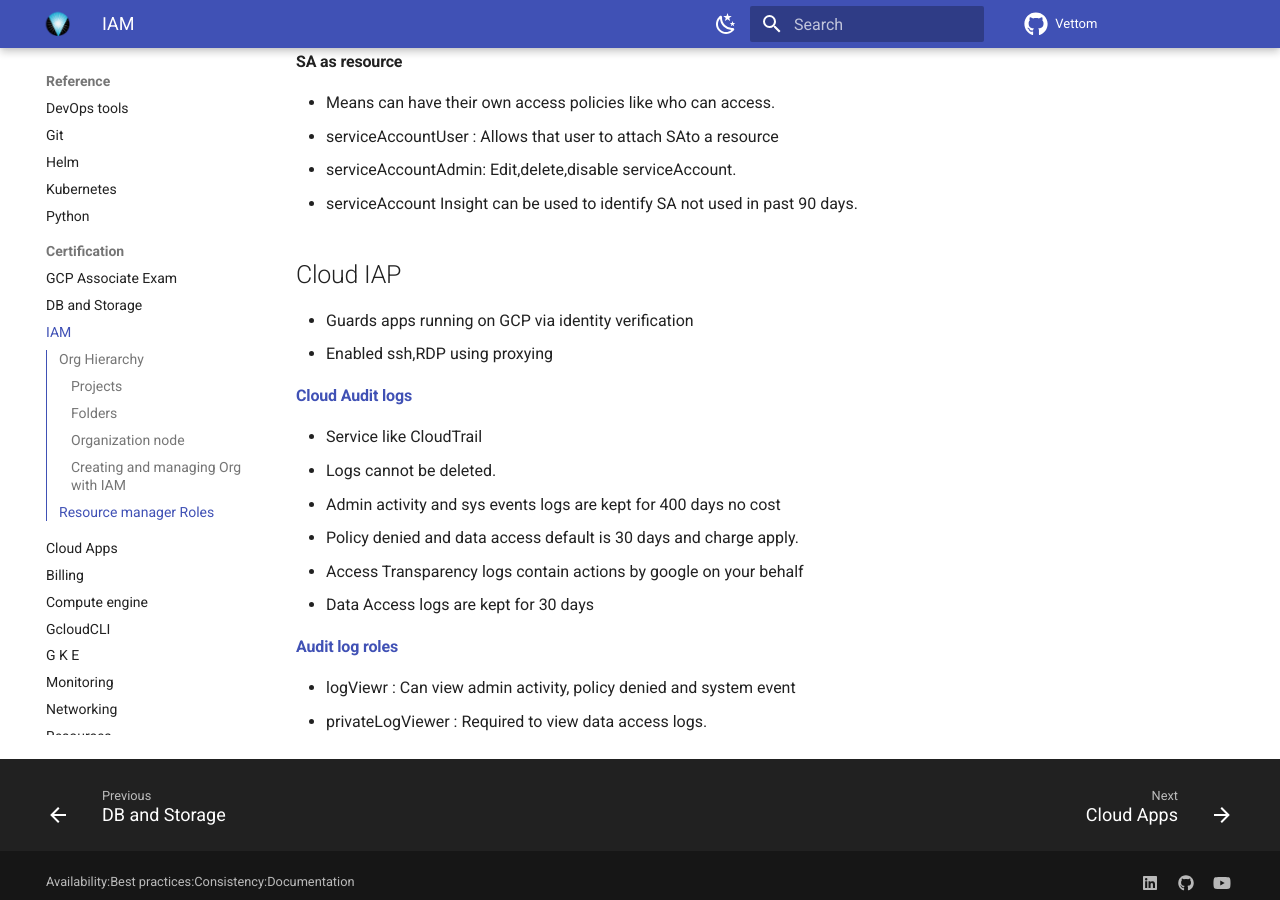
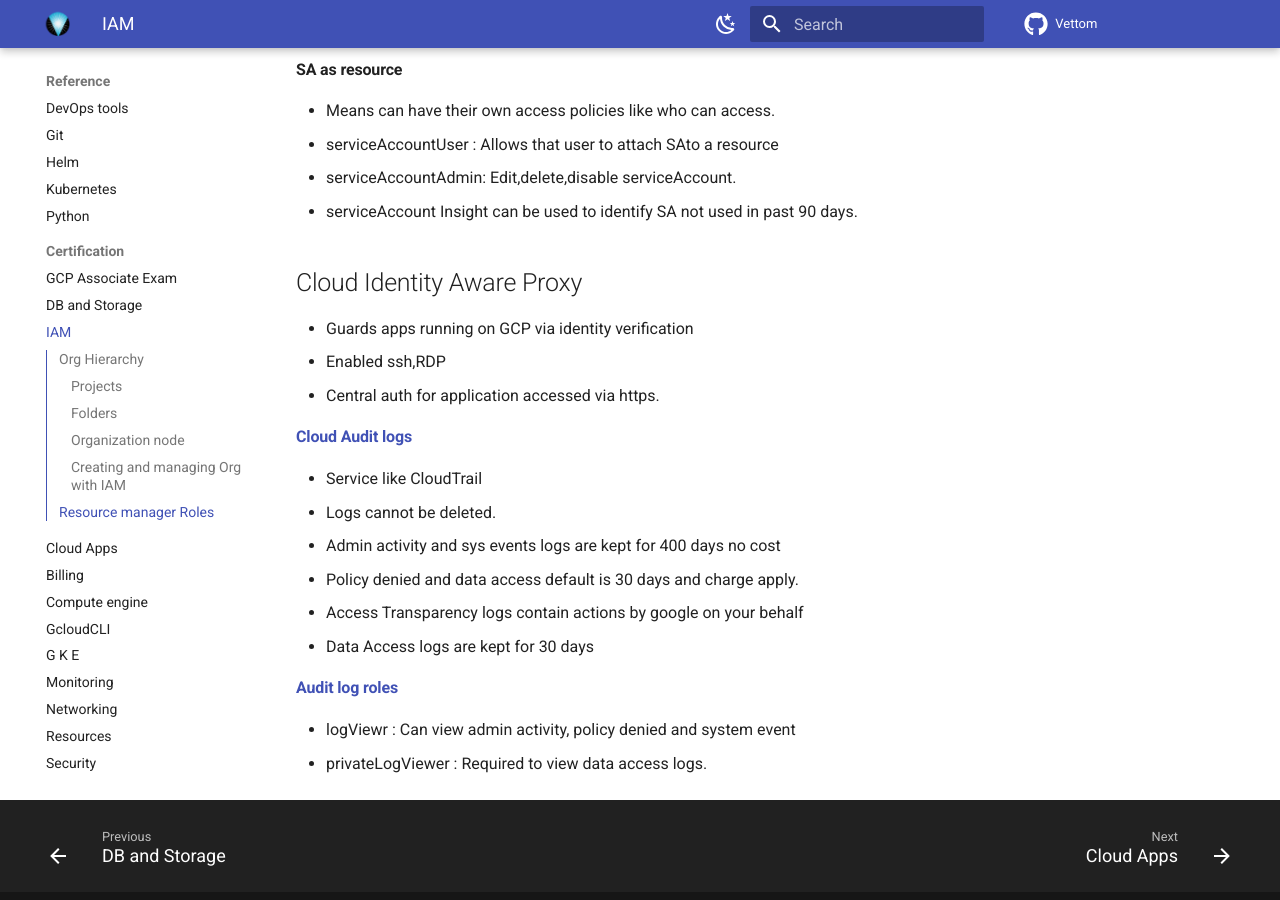
Before and after one commit to vettom/vettom.github.io, an MkDocs documentation site: the page built from docs/Reference/Certification/IAM.md, in a window 1280 px wide and 900 px high, scrolled down 3442 px. Built offline with MkDocs 1.6.1 and Material for MkDocs 9.7.7, drawn with Linux system fonts in a browser that asks for light colours.

Commit message:
Update by DV on Wed 23 Oct 2024 21:52:38 BST

```diff
--- a/docs/Reference/Certification/IAM.md
+++ b/docs/Reference/Certification/IAM.md
@@ -32,15 +32,15 @@
 ## Resource manager Roles
 
 - Organization
-  - Admin : full control over all resources
-  - Viewer
+    - Admin : full control over all resources
+    - Viewer
 - Folder
-  - Admin
-  - Creator : Create folders and view structure
-  - Viewer
+    - Admin
+    - Creator : Create folders and view structure
+    - Viewer
 - Project
-  - Creator:
-  - Deleter:
+    - Creator:
+    - Deleter:
 
 # Cloud IAM
 - Who : Google account, group, service account, Cloud Identity domain. Also called Principle.
@@ -107,9 +107,10 @@
 - serviceAccountAdmin: Edit,delete,disable serviceAccount.
 - serviceAccount Insight can be used to identify SA not used in past 90 days.
 
-## Cloud IAP
+## Cloud Identity Aware Proxy
 - Guards apps running on GCP via identity verification
-- Enabled ssh,RDP using proxying
+- Enabled ssh,RDP
+- Central auth for application accessed via https.
 
 #### [Cloud Audit logs](https://cloud.google.com/logging/docs/audit)
 
```
